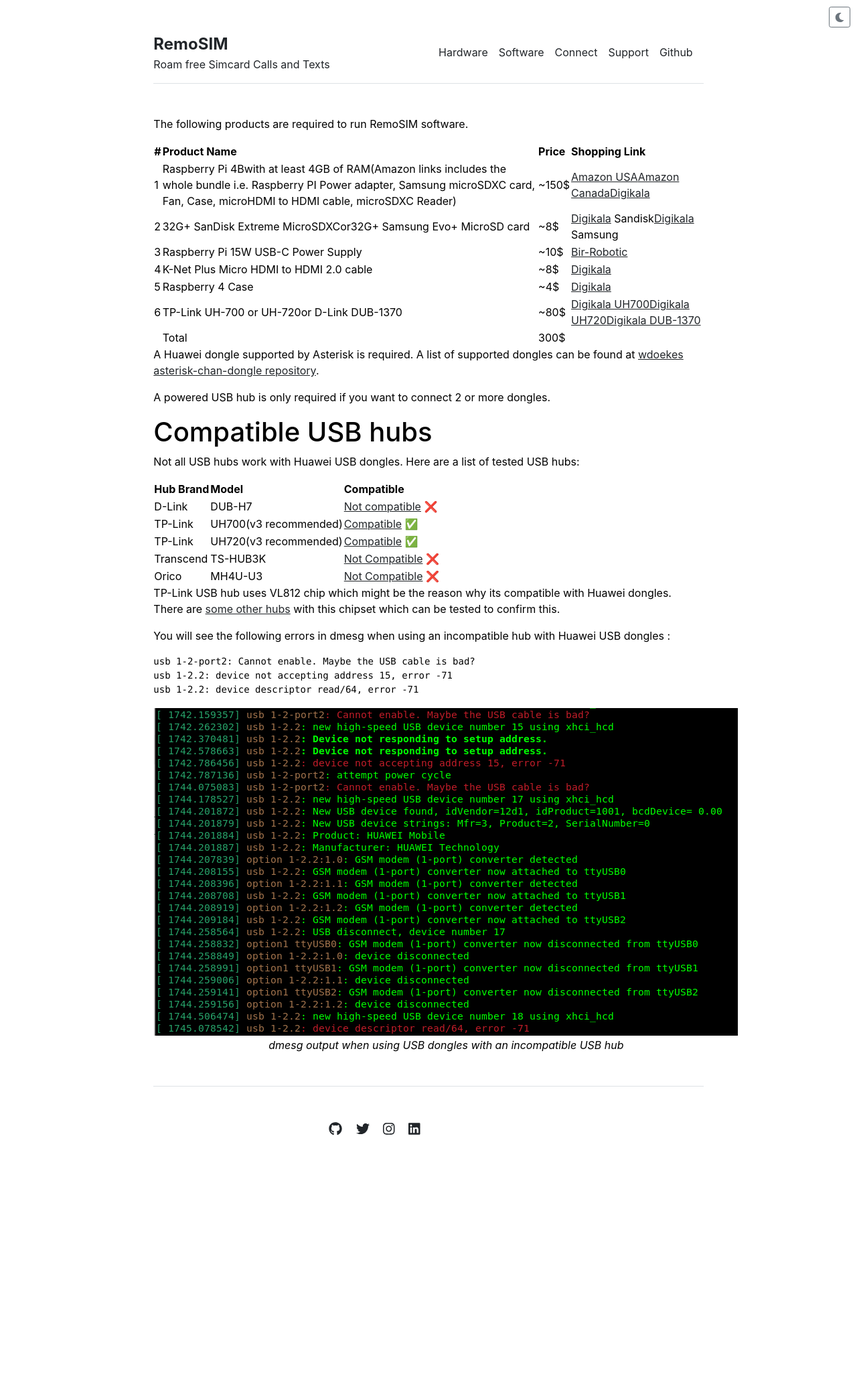
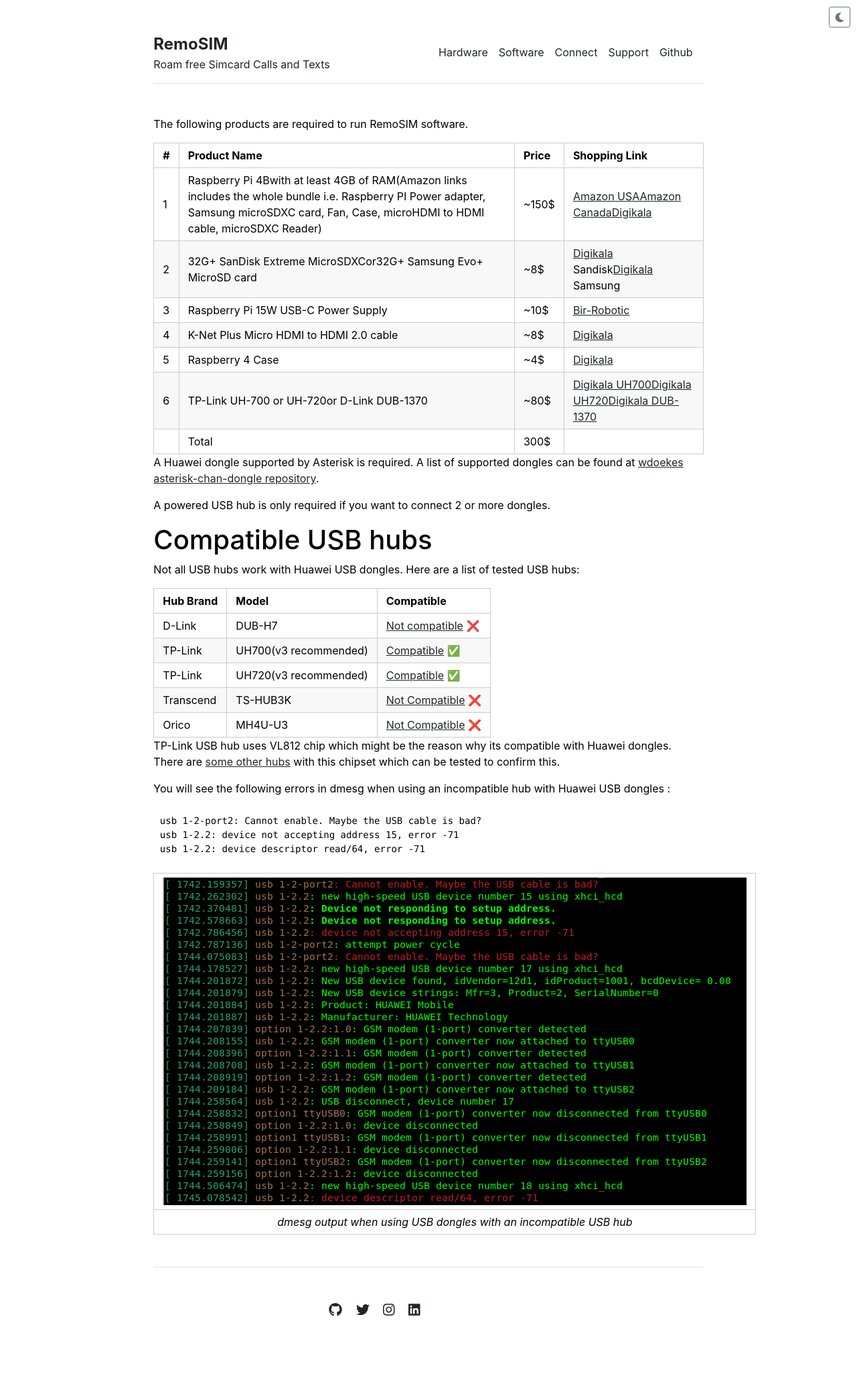
Before and after one commit to mghadam/remosim.github.io, a Jekyll site: the page built from hardware.md, in a window 1280 px wide. Shown: the whole page at 67% size. Built offline with Jekyll 4.4.1, drawn with Linux system fonts in a browser that asks for light colours; before the commit the page ends 1796 px from its top, so only the background shows below that.

Commit message:
Updated table and code formatting

```diff
--- a/_sass/main.scss
+++ b/_sass/main.scss
@@ -61,3 +61,61 @@ blockquote p {
   right: 10px;
   z-index: 1000;
 }
+
+/* --- Tables --- */
+
+table {
+  padding: 0;
+}
+table tr {
+  border-top: 1px solid #cccccc;
+  background-color: #ffffff;
+  margin: 0;
+  padding: 0;
+}
+table tr:nth-child(2n) {
+  background-color: #f8f8f8;
+}
+table tr th {
+  font-weight: bold;
+  border: 1px solid #cccccc;
+  text-align: left;
+  margin: 0;
+  padding: 0.375rem 0.8125rem;
+}
+table tr td {
+  border: 1px solid #cccccc;
+  text-align: left;
+  margin: 0;
+  padding: 0.375rem 0.8125rem;
+}
+table tr th :first-child,
+table tr td :first-child {
+  margin-top: 0;
+}
+table tr th :last-child,
+table tr td :last-child {
+  margin-bottom: 0;
+}
+
+/* --- Code blocks --- */
+
+code {
+  padding: 0.125rem 0.25rem;
+  color: #c7254e;
+  background-color: #f9f2f4;
+  border-radius: 0.25rem;
+}
+
+pre code {
+  padding: 0;
+  background-color: transparent;
+  border-radius: 0;
+}
+
+pre {
+  font-size: 0.875rem;
+  line-height: 1.5em;
+  border-radius: 0.25rem;
+  padding: 0.59375rem;
+}
```
